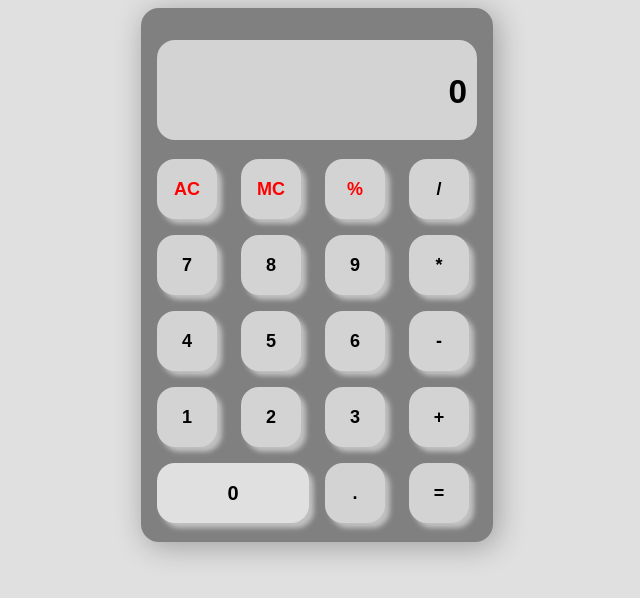
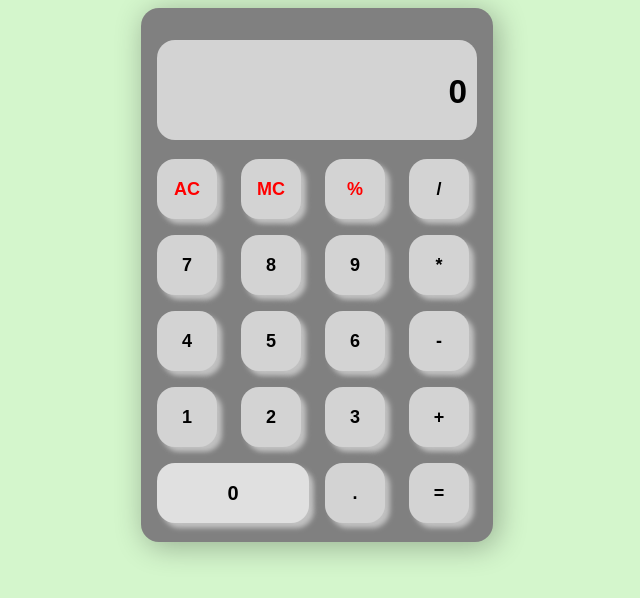
Before and after one commit to Sandee004/Calculator-js, a plain HTML site: page index.html in a window 1280 px wide. Shown: the whole page, without its empty margins (323-963 px from the left). Drawn offline with nearby package versions, Linux system fonts and the light colour scheme.

Commit message:
Update calculator 2.css

```diff
--- a/calculator 2.css
+++ b/calculator 2.css
@@ -1,5 +1,5 @@
 body {
-    background: #e0e0e0;
+    background: #D4F6CC;
     font-family: 'Montserrat', sans-serif;
 }
 .top {
```
